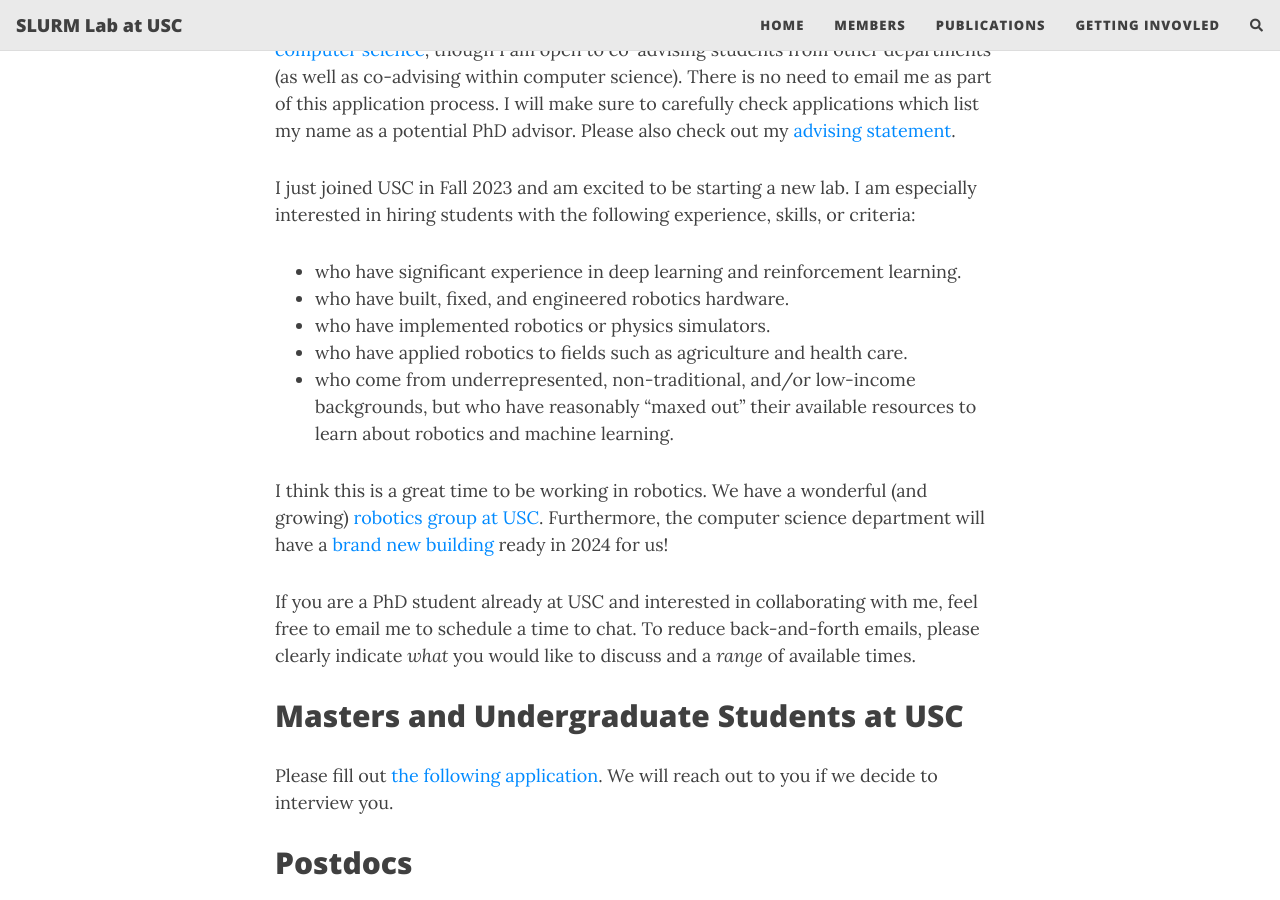
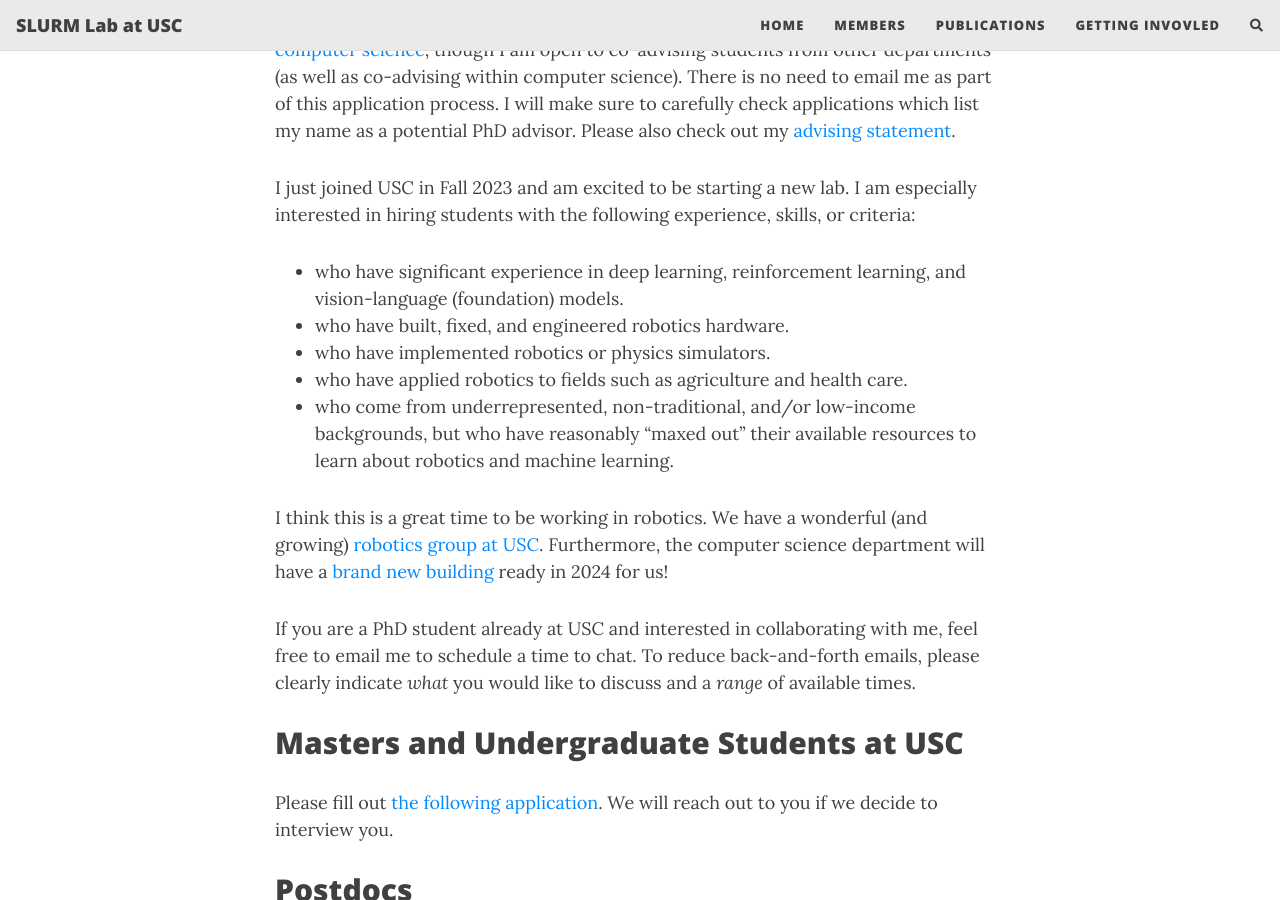
Before and after one commit to slurm-lab-usc/slurm-lab-usc.github.io, a Jekyll site: the page built from getting_involved.md, in a window 1280 px wide and 900 px high, scrolled down 579 px. Built offline with Jekyll 4.4.1, drawn with Linux system fonts in a browser that asks for light colours; nearby versions of some CDN libraries; comment, search, counter and statistics services are not loaded.

Commit message:
clarify getting involved

```diff
--- a/getting_involved.md
+++ b/getting_involved.md
@@ -26,7 +26,8 @@
 especially interested in hiring students with the following experience, skills,
 or criteria:
 
-- who have significant experience in deep learning and reinforcement learning.
+- who have significant experience in deep learning, reinforcement learning, and
+  vision-language (foundation) models.
 - who have built, fixed, and engineered robotics hardware.
 - who have implemented robotics or physics simulators.
 - who have applied robotics to fields such as agriculture and health care.
```
